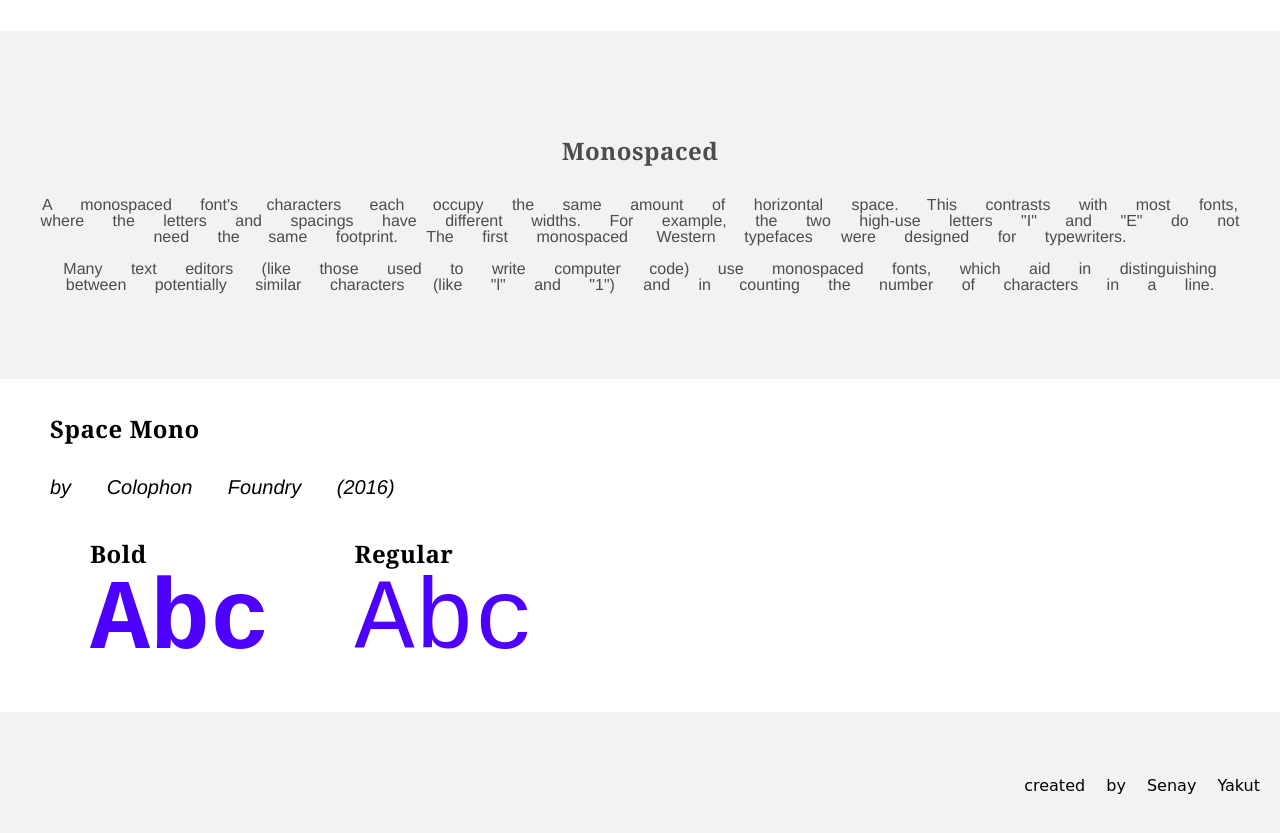
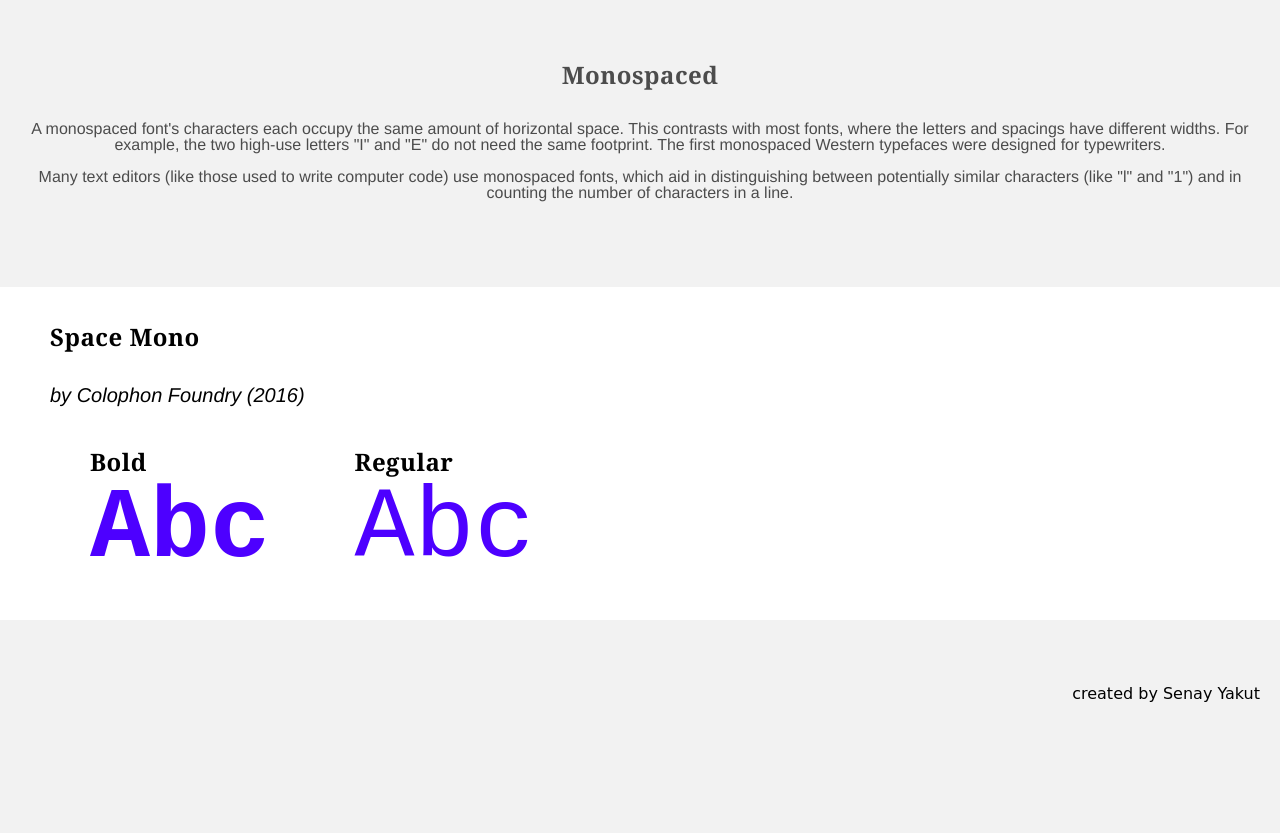
Before and after one commit to SenayYakut/Typography, a plain HTML site: page index.html in a window 1280 px wide. Shown: the part 1737-2570 px from the top of the page. After the commit the page ends 2539 px from the top, so only its background shows below. Drawn offline with Linux system fonts and the light colour scheme; files that its build step writes are made by us from their sources; a web font is replaced by a local one.

Commit message:
Update style.css

```diff
--- a/style.css
+++ b/style.css
@@ -53,7 +53,6 @@
 p {
     margin: 16px 0;
     font-family: "Helvetica";
-    word-spacing: 1.5em;
 }
 
 strong {
@@ -199,7 +198,6 @@
     margin-right: 20px;
     margin-bottom: 100px;
     color: #000;
-    word-spacing: 1.0em;
 
 }
 
```
